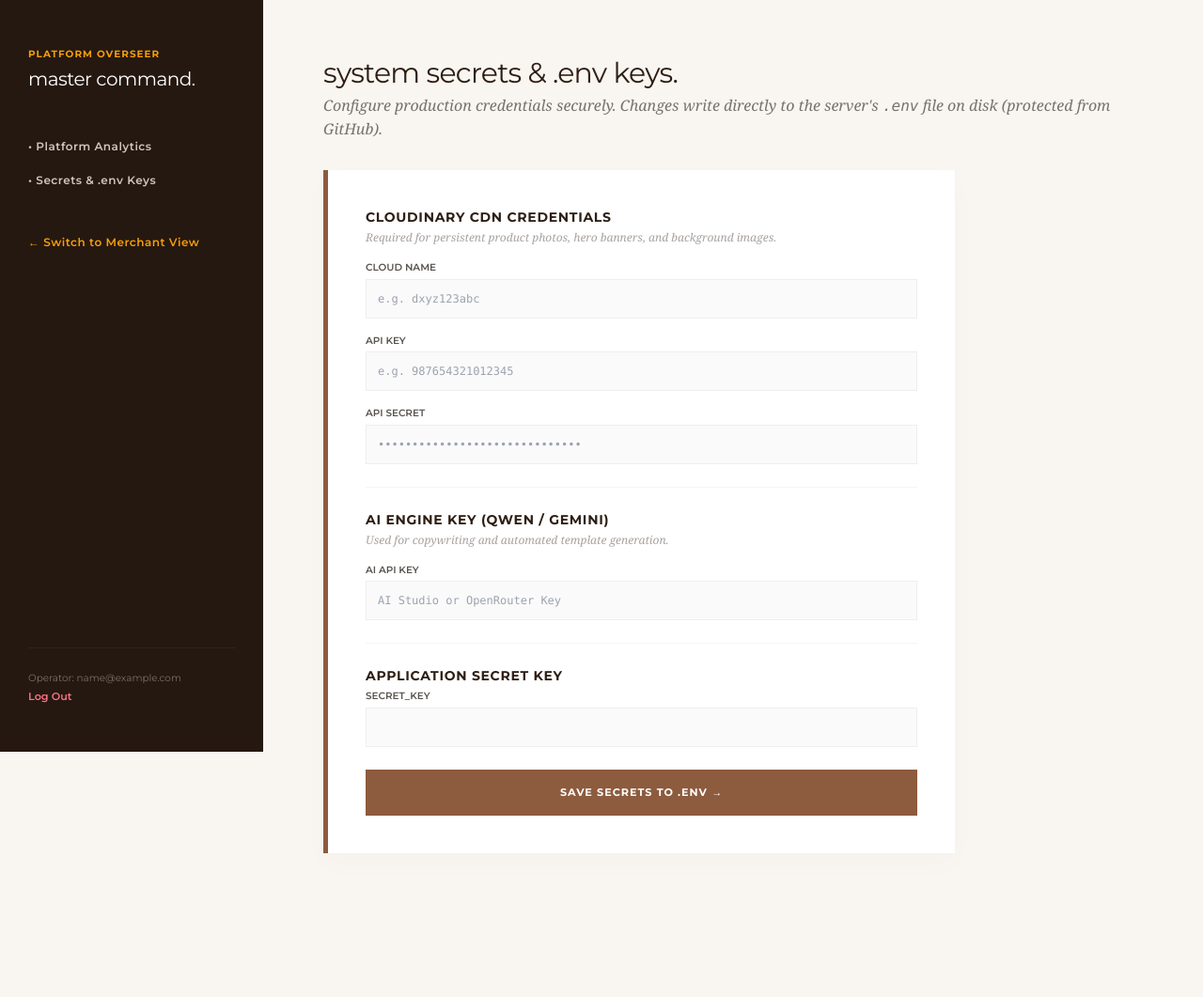
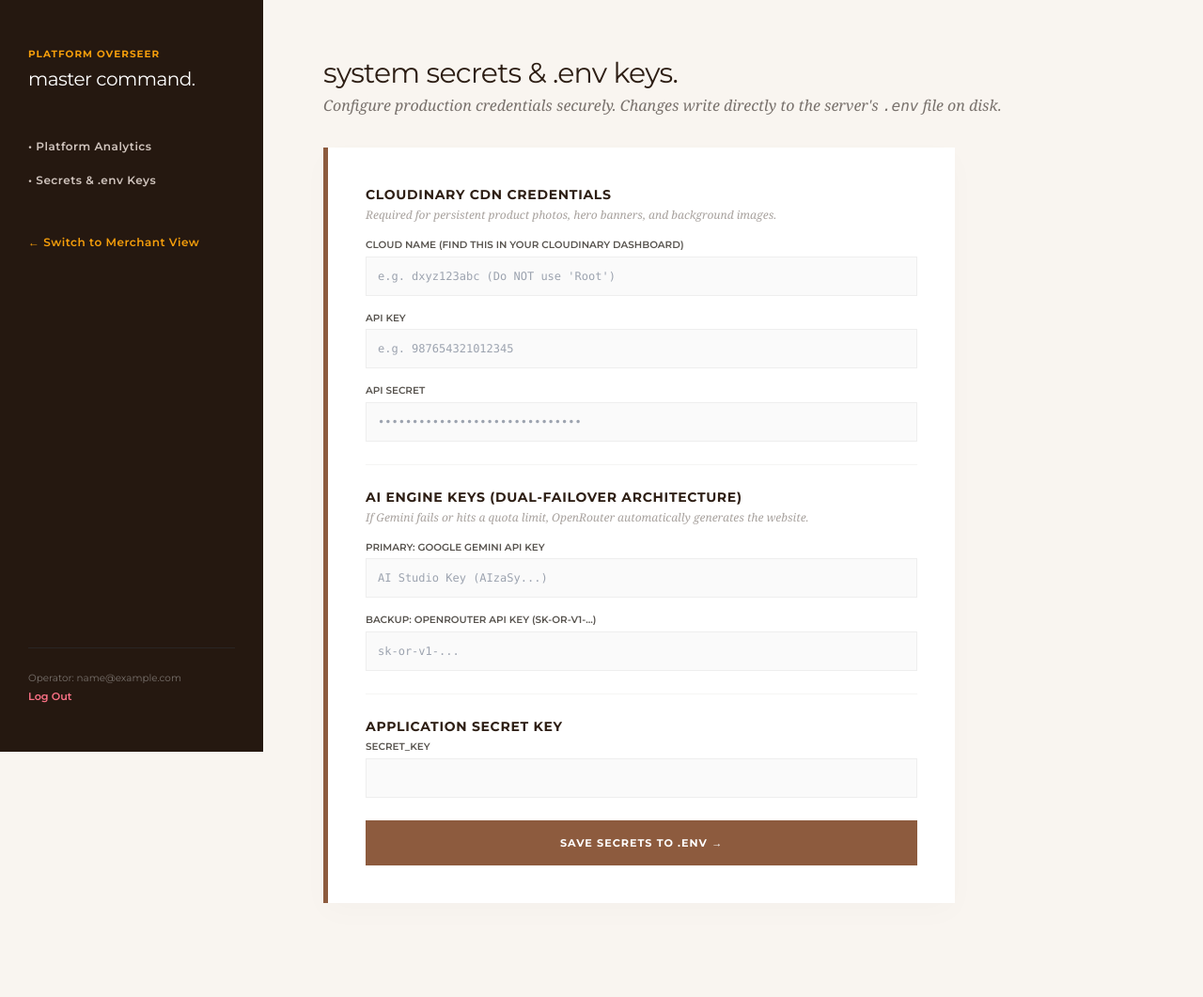
Before and after one commit to adebayo-victor/Marketplacev_2, a Flask app: template app/templates/admin/env_manager.html in a window 1280 px wide. Shown: the whole page at 94% size. Before the commit the page ends 908 px from the top, so only its background shows below. Run offline with Flask 3, Linux system fonts and the light colour scheme; the template is opened without the code that fills it, so the values that code supplies are empty; the visitor is signed in with stand-in values (Sample User, id 1); some libraries are stand-ins or nearby versions.

Commit message:
Update env_manager.html for clarity and structure

```diff
--- a/app/templates/admin/env_manager.html
+++ b/app/templates/admin/env_manager.html
@@ -8,7 +8,7 @@
         system secrets & .env keys.
     </h1>
     <p class="font-serif italic text-stone-500 mt-1">
-        Configure production credentials securely. Changes write directly to the server's <code>.env</code> file on disk (protected from GitHub).
+        Configure production credentials securely. Changes write directly to the server's <code>.env</code> file on disk.
     </p>
 </div>
 
@@ -22,9 +22,9 @@
 
             <div class="space-y-4">
                 <div>
-                    <label class="block font-ui text-[0.65rem] font-semibold uppercase text-stone-600 mb-1">Cloud Name</label>
+                    <label class="block font-ui text-[0.65rem] font-semibold uppercase text-stone-600 mb-1">Cloud Name (Find this in your Cloudinary Dashboard)</label>
                     <input type="text" name="CLOUDINARY_CLOUD_NAME" value="{{ env_values.get('CLOUDINARY_CLOUD_NAME', '') }}"
-                           placeholder="e.g. dxyz123abc"
+                           placeholder="e.g. dxyz123abc (Do NOT use 'Root')"
                            class="w-full p-3 border border-[#eee] bg-[#fafafa] font-mono text-xs outline-none focus:border-clay">
                 </div>
                 <div>
@@ -42,16 +42,24 @@
             </div>
         </div>
 
-        <!-- AI Engine Keys -->
+        <!-- AI Engine Keys: Primary & Backup -->
         <div class="border-b border-stone-100 pb-6">
-            <h3 class="font-ui text-sm font-bold uppercase tracking-wider text-clay mb-1">AI Engine Key (Qwen / Gemini)</h3>
-            <p class="font-serif italic text-xs text-stone-400 mb-4">Used for copywriting and automated template generation.</p>
+            <h3 class="font-ui text-sm font-bold uppercase tracking-wider text-clay mb-1">AI Engine Keys (Dual-Failover Architecture)</h3>
+            <p class="font-serif italic text-xs text-stone-400 mb-4">If Gemini fails or hits a quota limit, OpenRouter automatically generates the website.</p>
 
-            <div>
-                <label class="block font-ui text-[0.65rem] font-semibold uppercase text-stone-600 mb-1">AI API Key</label>
-                <input type="password" name="AI_API_KEY" value="{{ env_values.get('AI_API_KEY', '') }}"
-                       placeholder="AI Studio or OpenRouter Key"
-                       class="w-full p-3 border border-[#eee] bg-[#fafafa] font-mono text-xs outline-none focus:border-clay">
+            <div class="space-y-4">
+                <div>
+                    <label class="block font-ui text-[0.65rem] font-semibold uppercase text-stone-600 mb-1">Primary: Google Gemini API Key</label>
+                    <input type="password" name="AI_API_KEY" value="{{ env_values.get('AI_API_KEY', '') }}"
+                           placeholder="AI Studio Key (AIzaSy...)"
+                           class="w-full p-3 border border-[#eee] bg-[#fafafa] font-mono text-xs outline-none focus:border-clay">
+                </div>
+                <div>
+                    <label class="block font-ui text-[0.65rem] font-semibold uppercase text-stone-600 mb-1">Backup: OpenRouter API Key (sk-or-v1-...)</label>
+                    <input type="password" name="OPENROUTER_API_KEY" value="{{ env_values.get('OPENROUTER_API_KEY', '') }}"
+                           placeholder="sk-or-v1-..."
+                           class="w-full p-3 border border-[#eee] bg-[#fafafa] font-mono text-xs outline-none focus:border-clay">
+                </div>
             </div>
         </div>
 
```
